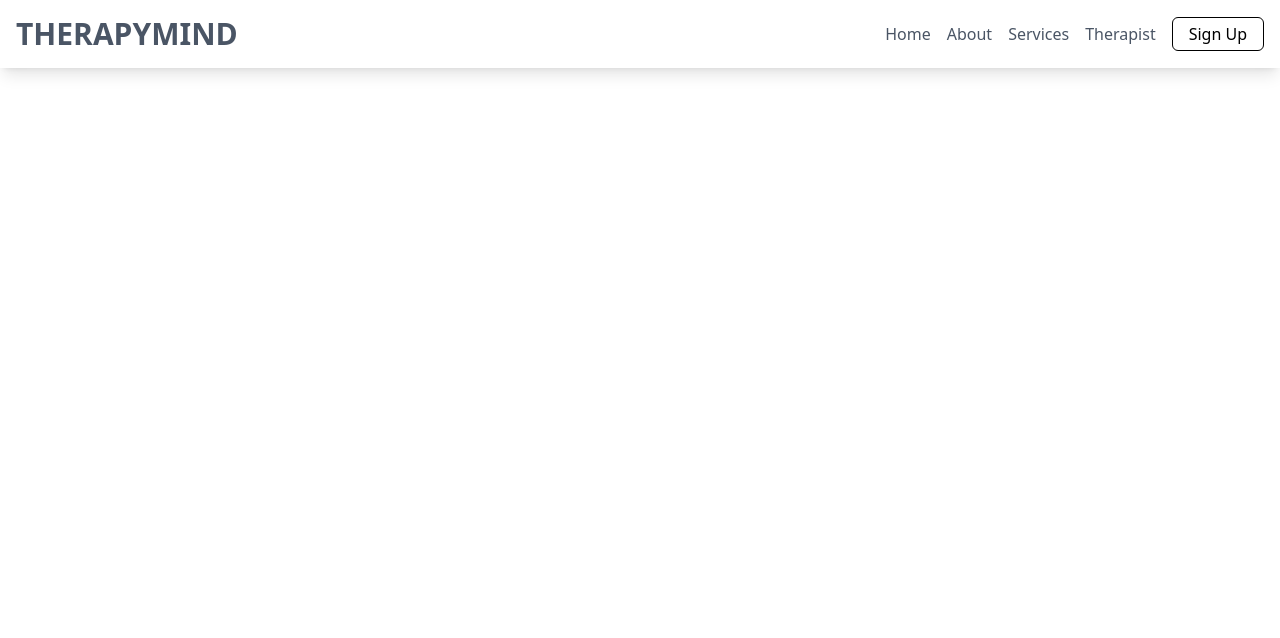
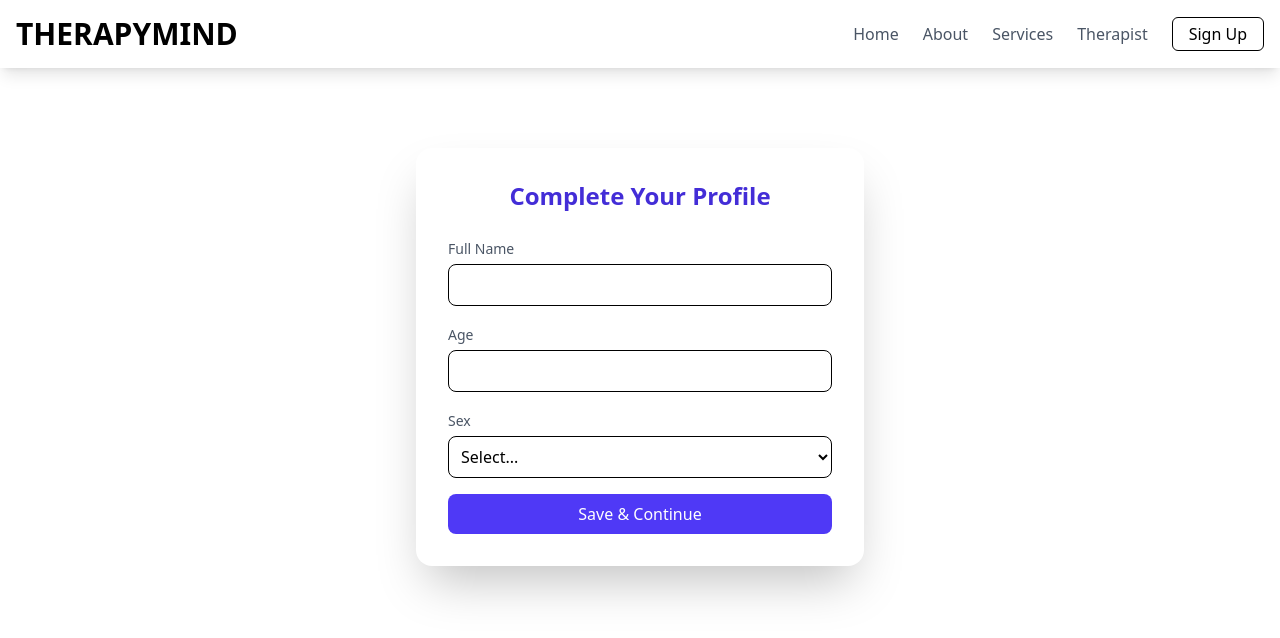
Before and after one commit to alexanderjes24/fyp-project, a React (Vite) app in the folder cp2/: page /complete-profile in a window 1280 px wide. Shown: the top 638 px of the page. Built offline with nearby package versions, Linux system fonts and the light colour scheme; no server answers.

Commit message:
login function complete

```diff
--- a/cp2/src/App.tsx
+++ b/cp2/src/App.tsx
@@ -1,24 +1,52 @@
+import React, { useState } from "react";
+import { Routes, Route } from "react-router-dom";
+import Navbar from "./components/Navbar";
+import Auth from "./routes/Login";
+import Home from "./routes/Home";
+import CompleteProfile from "./routes/CompleteProfile";
 
-import './App.css'
-import Navbar from "./components/Navbar"
-import Login from "./routes/Login";
-import Home from "./routes/Home";
-import { Routes, Route } from "react-router-dom";
+// Simple reusable popup component
+function Popup({ message, onClose }: { message: string; onClose: () => void }) {
+  if (!message) return null;
+
+  return (
+      <div className="fixed top-10 left-1/2 transform -translate-x-1/2 z-50">
+      <div className="bg-green-500 text-white px-6 py-3 rounded shadow-lg">
+        {message}
+        <button
+          onClick={onClose}
+          className="ml-4 text-white font-bold"
+        >
+          ×
+        </button>
+      </div>
+    </div>
+
+
+  );
+}
+
 function App() {
+  const [popupMessage, setPopupMessage] = useState("");
 
+  const showPopup = (message: string) => {
+    setPopupMessage(message);
+    setTimeout(() => {
+      setPopupMessage(""); // hide popup after 3 seconds
+    }, 3000);
+  };
 
   return (
     <>
-      <div>
-        <Navbar />
-        <Routes>
-          <Route path="/" element={<Home />} />
-          <Route path="/Login" element={<Login />} />
-        </Routes>
-      </div>
-
+      <Navbar />
+      <Popup message={popupMessage} onClose={() => setPopupMessage("")} />
+      <Routes>
+        <Route path="/" element={<Home />} />
+        <Route path="/login" element={<Auth showPopup={showPopup} />} />
+        <Route path="/complete-profile" element={<CompleteProfile showPopup={showPopup} />} />
+      </Routes>
     </>
-  )
+  );
 }
 
-export default App
+export default App;
--- a/cp2/src/components/Navbar.tsx
+++ b/cp2/src/components/Navbar.tsx
@@ -1,44 +1,95 @@
-import { Link, useLocation } from 'react-router-dom';
+import { Link, useLocation, useNavigate } from "react-router-dom";
+import { useEffect, useState } from "react";
+import { auth } from "../firebaseClient";
+import { onAuthStateChanged, signOut } from "firebase/auth";
+import type { User } from "firebase/auth"; // ✅ type-only import
+
 
 const NavBar = () => {
-  const location = useLocation(); // Get the current path
+  const location = useLocation();
+  const navigate = useNavigate();
+  const [user, setUser] = useState<User | null>(null);
 
-  // Function to check if a link is active
+  // ✅ Track login status with Firebase
+  useEffect(() => {
+    const unsubscribe = onAuthStateChanged(auth, (currentUser) => {
+      setUser(currentUser);
+    });
+    return () => unsubscribe();
+  }, []);
+
+  // ✅ Logout function
+  const handleLogout = async () => {
+    await signOut(auth);
+    setUser(null); // Immediately update state
+    navigate("/"); // Redirect after logout
+  };
+
+  // ✅ Active link styling
   const getNavLinkClass = (path: string) =>
     location.pathname === path
-      ? " pb-1"
+      ? "font-semibold border-b-2 border-black pb-1"
       : "text-gray-600 hover:text-black";
 
   return (
     <>
       {/* Mobile Navigation */}
-      <div className="md:hidden flex justify-around bg-white shadow-lg py-3 fixed bottom-0 w-full">
-        <Link to="/" className={getNavLinkClass("/")}>Home</Link>
-        <Link to="/" className={getNavLinkClass("/")}>Home</Link>
-        <Link to="/" className={getNavLinkClass("/")}>Home</Link>
-        <Link to="/" className={getNavLinkClass("/")}>Home</Link>
+      <div className="md:hidden flex justify-around bg-white shadow-lg py-3 fixed bottom-0 w-full z-50">
+        <Link to="/" className={getNavLinkClass("/")}>
+          Home
+        </Link>
+        <Link to="/about" className={getNavLinkClass("/about")}>
+          About
+        </Link>
+        <Link to="/services" className={getNavLinkClass("/services")}>
+          Services
+        </Link>
+        <Link to="/therapist" className={getNavLinkClass("/therapist")}>
+          Therapist
+        </Link>
       </div>
 
       {/* Desktop Navigation */}
       <div className="hidden md:flex justify-between items-center w-full bg-white shadow-lg p-4">
-        {/* Left Section - Logo */}
+        {/* Logo */}
         <div className="flex items-center space-x-2">
-          <Link to="/" className={`${getNavLinkClass("/")} font-bold text-3xl`}>THERAPYMIND</Link>
+          <Link to="/" className="font-bold text-3xl">
+            THERAPYMIND
+          </Link>
         </div>
 
+        {/* Nav Links */}
+        <div className="flex items-center space-x-6">
+          <Link to="/" className={getNavLinkClass("/")}>
+            Home
+          </Link>
+          <Link to="/about" className={getNavLinkClass("/about")}>
+            About
+          </Link>
+          <Link to="/services" className={getNavLinkClass("/services")}>
+            Services
+          </Link>
+          <Link to="/therapist" className={getNavLinkClass("/therapist")}>
+            Therapist
+          </Link>
 
-        {/* Right Section - Search Bar & Icons */}
-        <div className="flex items-center space-x-4">
-          <Link to="/" className={getNavLinkClass("/")}>Home</Link>
-          <Link to="/about" className={getNavLinkClass("/about")}>About</Link>
-          <Link to="/services" className={getNavLinkClass("/services")}>Services</Link>
-          <Link to="/therapist" className={getNavLinkClass("/therapist")}>Therapist</Link>
-          <Link
-            to="/Login"
-            className="border border-black rounded-md px-4 py-1 hover:bg-black hover:text-white transition"
-          >
-            Sign Up
-          </Link>
+          {/* ✅ Login / Logout Button */}
+          {!user && (
+            <Link
+              to="/login"
+              className="border border-black rounded-md px-4 py-1 hover:bg-black hover:text-white transition"
+            >
+              Sign Up
+            </Link>
+          )}
+          {user && (
+            <button
+              onClick={handleLogout}
+              className="border border-red-600 text-red-600 rounded-md px-4 py-1 hover:bg-red-600 hover:text-white transition"
+            >
+              Logout
+            </button>
+          )}
         </div>
       </div>
     </>
--- a/cp2/src/firebaseClient.ts
+++ b/cp2/src/firebaseClient.ts
@@ -21,3 +21,7 @@ export const googleProvider = new GoogleAuthProvider();
 
 // ✅ Initialize Firestore
 export const db = getFirestore(app);
+
+googleProvider.setCustomParameters({
+  prompt: "select_account"
+});
--- /dev/null
+++ b/cp2/src/routes/CompleteProfile.tsx
@@ -0,0 +1,103 @@
+import { useState } from "react";
+import { auth, db } from "../firebaseClient";
+import { doc, updateDoc } from "firebase/firestore";
+import { useNavigate } from "react-router-dom";
+
+// Add showPopup as a prop
+interface CompleteProfileProps {
+  showPopup: (message: string) => void;
+}
+
+export default function CompleteProfile({ showPopup }: CompleteProfileProps) {
+  const [name, setName] = useState("");
+  const [age, setAge] = useState("");
+  const [sex, setSex] = useState("");
+  const [error, setError] = useState("");
+
+  const navigate = useNavigate();
+
+  const handleSubmit = async (e: React.FormEvent) => {
+    e.preventDefault();
+
+    if (!name || !age || !sex) {
+      setError("All fields are required.");
+      return;
+    }
+
+    const user = auth.currentUser;
+    if (!user) {
+      setError("User not logged in.");
+      return;
+    }
+
+    try {
+      await updateDoc(doc(db, "users", user.uid), {
+        name,
+        age,
+        sex,
+      });
+
+      // ✅ Show popup
+      showPopup("✅ Profile completed successfully!");
+      navigate("/");
+    } catch (err: any) {
+      setError(err.message);
+    }
+  };
+
+  return (
+    <div className="my-20 max-w-md mx-auto bg-white p-8 rounded-2xl shadow-2xl">
+      <h2 className="text-2xl font-semibold mb-6 text-center text-indigo-700">
+        Complete Your Profile
+      </h2>
+
+      <form onSubmit={handleSubmit} className="space-y-4">
+        <label className="block">
+          <span className="text-sm text-gray-600">Full Name</span>
+          <input
+            type="text"
+            value={name}
+            onChange={(e) => setName(e.target.value)}
+            className="mt-1 block w-full border rounded-lg p-2"
+            required
+          />
+        </label>
+
+        <label className="block">
+          <span className="text-sm text-gray-600">Age</span>
+          <input
+            type="number"
+            value={age}
+            onChange={(e) => setAge(e.target.value)}
+            className="mt-1 block w-full border rounded-lg p-2"
+            required
+          />
+        </label>
+
+        <label className="block">
+          <span className="text-sm text-gray-600">Sex</span>
+          <select
+            value={sex}
+            onChange={(e) => setSex(e.target.value)}
+            className="mt-1 block w-full border rounded-lg p-2"
+            required
+          >
+            <option value="">Select...</option>
+            <option value="Male">Male</option>
+            <option value="Female">Female</option>
+            <option value="Other">Other</option>
+          </select>
+        </label>
+
+        {error && <p className="text-red-500 text-sm">{error}</p>}
+
+        <button
+          type="submit"
+          className="w-full bg-indigo-600 text-white py-2 rounded-lg hover:bg-indigo-700 transition"
+        >
+          Save & Continue
+        </button>
+      </form>
+    </div>
+  );
+}
--- a/cp2/src/routes/Login.tsx
+++ b/cp2/src/routes/Login.tsx
@@ -7,12 +7,19 @@ import {
   sendPasswordResetEmail,
 } from "firebase/auth";
 import { auth, googleProvider, db } from "../firebaseClient";
-import { doc, setDoc } from "firebase/firestore";
+import { doc, setDoc, getDoc, query, collection, where, getDocs } from "firebase/firestore";
 
-export default function Auth() {
+// Add showPopup as a prop
+interface AuthProps {
+  showPopup: (message: string) => void;
+}
+
+export default function Auth({ showPopup }: AuthProps) {
   const [email, setEmail] = useState("");
   const [password, setPassword] = useState("");
   const [name, setName] = useState("");
+  const [age, setAge] = useState("");
+  const [sex, setSex] = useState("");
   const [isRegister, setIsRegister] = useState(false);
   const [error, setError] = useState("");
   const navigate = useNavigate();
@@ -26,63 +33,107 @@ export default function Auth() {
 
     try {
       let userCredential;
+
       if (isRegister) {
+        // ✅ Validate fields
+        if (!name.trim() || !age.trim() || !sex.trim()) {
+          setError("Please fill in all fields.");
+          return;
+        }
+
+        // ✅ Pre-check Firestore for duplicate email
+        const q = query(collection(db, "users"), where("email", "==", email));
+        const snapshot = await getDocs(q);
+        if (!snapshot.empty) {
+          setError("Email is already registered. Please login instead.");
+          return;
+        }
+
+        // ✅ Create Firebase Auth user
         userCredential = await createUserWithEmailAndPassword(auth, email, password);
 
-        // store user in Firestore
+        // ✅ Store user profile in Firestore
         await setDoc(doc(db, "users", userCredential.user.uid), {
-          name: name || "Unnamed User",
+          name,
+          age,
+          sex,
           email,
           createdAt: new Date().toISOString(),
         });
+
+        showPopup("✅ Account created successfully!");
       } else {
+        // 🔹 Login
         userCredential = await signInWithEmailAndPassword(auth, email, password);
+        showPopup("✅ Login successful!");
       }
 
+      // ✅ Get Firebase ID token
       const token = await userCredential.user.getIdToken();
 
-      // Verify with backend
       await fetch("http://localhost:3000/verify-token", {
         method: "POST",
         headers: { "Content-Type": "application/json" },
         body: JSON.stringify({ token }),
       });
 
-      navigate("/patient");
+      navigate("/");
     } catch (err: any) {
+      if (err.code === "auth/email-already-in-use") {
+        setError("Email is already registered. Please login instead.");
+      } else if (err.code === "auth/wrong-password") {
+        setError("Incorrect password. Try again.");
+      } else {
         setError(err.message);
+      }
     }
   };
 
   // ------------------------
-  // 🔹 Google Login
+  // 🔹 Google Login + force profile completion
   // ------------------------
   const handleGoogleLogin = async () => {
+    setError("");
     try {
       const result = await signInWithPopup(auth, googleProvider);
       const token = await result.user.getIdToken();
 
-      // store user in Firestore (if new)
-      await setDoc(
-        doc(db, "users", result.user.uid),
-        {
-          name: result.user.displayName || "Google User",
+      // ✅ Check Firestore only to create new document if user doesn't exist
+      const userRef = doc(db, "users", result.user.uid);
+      const userSnap = await getDoc(userRef);
+
+      if (!userSnap.exists()) {
+        // ✅ Create Firestore user document for new Google users
+        await setDoc(userRef, {
+          name: result.user.displayName || "",
+          age: "",
+          sex: "",
           email: result.user.email,
           createdAt: new Date().toISOString(),
-        },
-        { merge: true }
-      );
+        });
+      }
 
-      // verify with backend
+      // ✅ Force complete profile if missing info
+      const profile = (await getDoc(userRef)).data();
+      if (!profile?.name || !profile?.age || !profile?.sex) {
+        return navigate("/complete-profile");
+      }
+
+      // ✅ Verify token with backend
       await fetch("http://localhost:3000/verify-token", {
         method: "POST",
         headers: { "Content-Type": "application/json" },
         body: JSON.stringify({ token }),
       });
 
-      navigate("/patient");
+      showPopup("✅ Login successful!");
+      navigate("/");
     } catch (err: any) {
+      if (err.code === "auth/popup-closed-by-user") {
+        setError("Google sign-in popup closed. Try again.");
+      } else {
         setError(err.message);
+      }
     }
   };
 
@@ -93,7 +144,7 @@ export default function Auth() {
     if (!email) return setError("Enter your email first.");
     try {
       await sendPasswordResetEmail(auth, email);
-      alert("Password reset link sent!");
+      showPopup("✅ Password reset link sent!");
     } catch (err: any) {
       setError(err.message);
     }
@@ -107,17 +158,46 @@ export default function Auth() {
 
       <form onSubmit={handleAuth} className="space-y-4">
         {isRegister && (
+          <>
             <label className="block">
               <span className="text-sm text-gray-600">Full Name</span>
               <input
                 type="text"
                 value={name}
                 onChange={(e) => setName(e.target.value)}
-              className="mt-1 block w-full border border-gray-300 rounded-lg p-2 focus:ring-2 focus:ring-indigo-500 focus:outline-none"
+                className="mt-1 block w-full border rounded-lg p-2"
                 placeholder="Your name"
                 required
               />
             </label>
+
+            <label className="block">
+              <span className="text-sm text-gray-600">Age</span>
+              <input
+                type="number"
+                value={age}
+                onChange={(e) => setAge(e.target.value)}
+                className="mt-1 block w-full border rounded-lg p-2"
+                placeholder="Your age"
+                required
+              />
+            </label>
+
+            <label className="block">
+              <span className="text-sm text-gray-600">Sex</span>
+              <select
+                value={sex}
+                onChange={(e) => setSex(e.target.value)}
+                className="mt-1 block w-full border rounded-lg p-2"
+                required
+              >
+                <option value="">Select...</option>
+                <option value="Male">Male</option>
+                <option value="Female">Female</option>
+                <option value="Other">Other</option>
+              </select>
+            </label>
+          </>
         )}
 
         <label className="block">
@@ -126,8 +206,7 @@ export default function Auth() {
             type="email"
             value={email}
             onChange={(e) => setEmail(e.target.value)}
-            className="mt-1 block w-full border border-gray-300 rounded-lg p-2 focus:ring-2 focus:ring-indigo-500 focus:outline-none"
-            placeholder="example@email.com"
+            className="mt-1 block w-full border rounded-lg p-2"
             required
           />
         </label>
@@ -138,13 +217,12 @@ export default function Auth() {
             type="password"
             value={password}
             onChange={(e) => setPassword(e.target.value)}
-            className="mt-1 block w-full border border-gray-300 rounded-lg p-2 focus:ring-2 focus:ring-indigo-500 focus:outline-none"
-            placeholder="Enter your password"
+            className="mt-1 block w-full border rounded-lg p-2"
             required
           />
         </label>
 
-        {error && <p className="text-red-500 text-sm font-medium">{error}</p>}
+        {error && <p className="text-red-500 text-sm">{error}</p>}
 
         <button
           type="submit"
```
Also changed, not shown: cp2/src/blockchain.ts (added, +79 -0 lines), 1 other file (tests, documents, lock files or other folders). Lines whose indentation alone changed are shown as unchanged.
